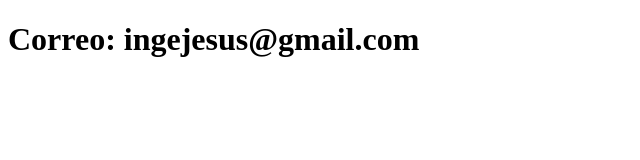
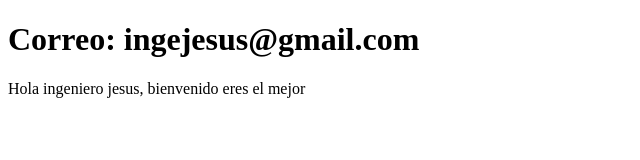
Before and after one commit to datamasterdev/juego-secreto, a plain HTML site: page contacto.html in a window 1280 px wide. Shown: the whole page, without its empty margins (0-640 px from the left). Drawn offline with Linux system fonts and the light colour scheme.

Commit message:
Actualiza el contacto de 23

```diff
--- a/contacto.html
+++ b/contacto.html
@@ -7,5 +7,6 @@
 </head>
 <body>
     <h1>Correo: ingejesus@gmail.com</h1>
+    <p>Hola ingeniero jesus, bienvenido eres el mejor</p>
 </body>
 </html>
```
